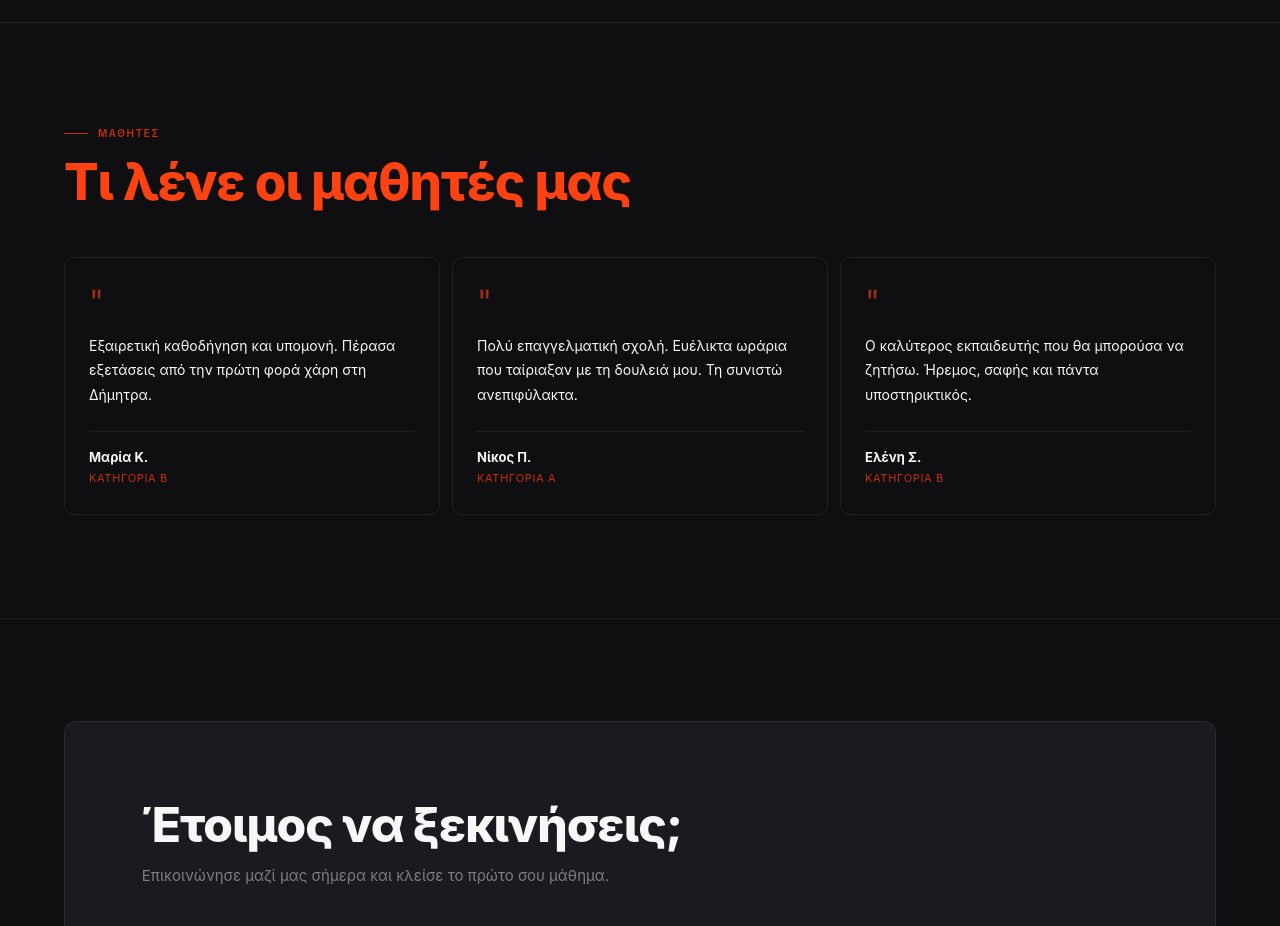
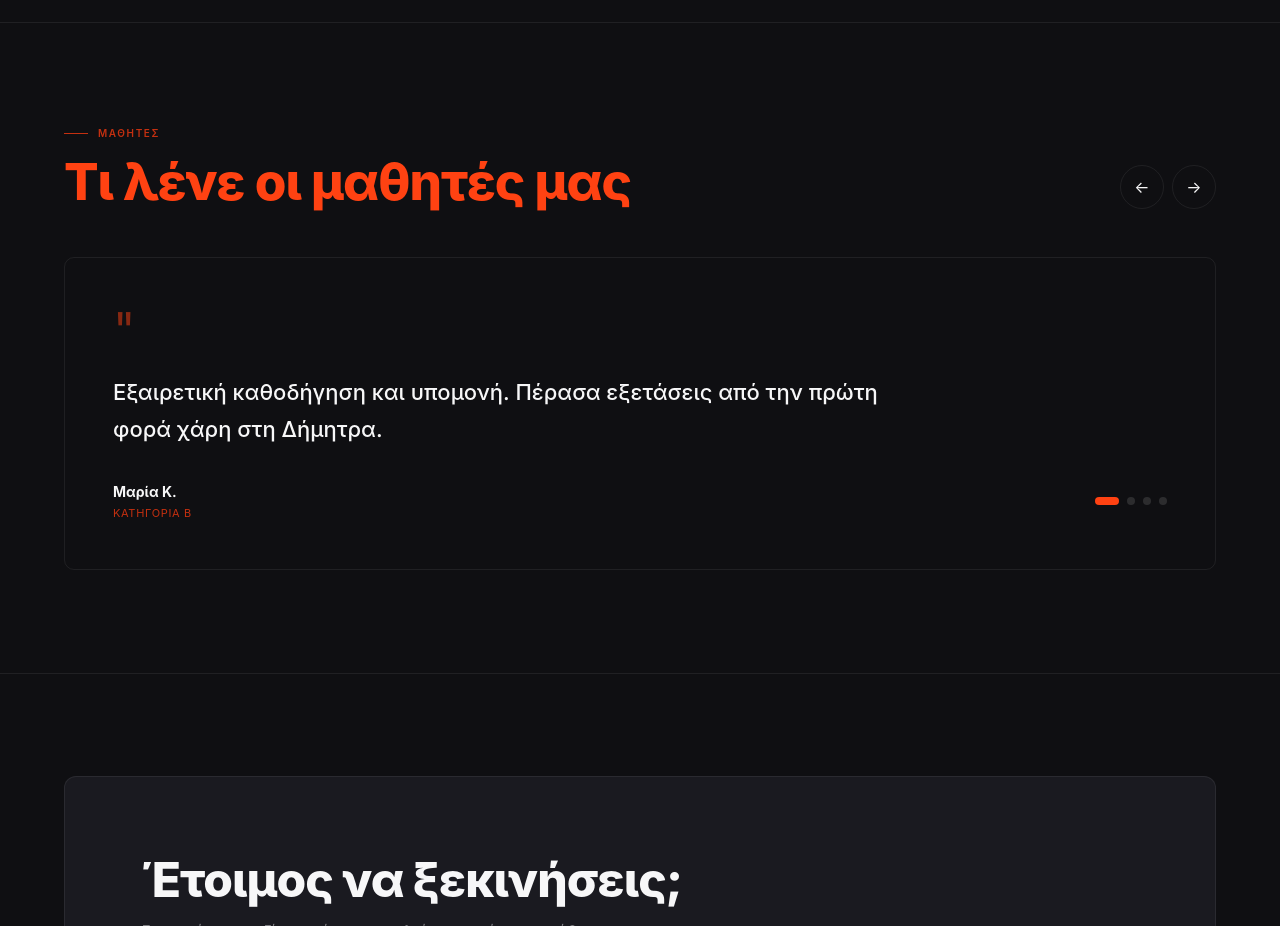
Before and after one commit to bmanologlou/dc26-next, a Next.js app: page / in a window 1280 px wide. Shown: the part 3540-4466 px from the top of the page. Built offline with nearby package versions, Linux system fonts and the light colour scheme.

Commit message:
Testimonials: slider with arrows, dots, swipe animation

```diff
--- a/app/components/Testimonials.tsx
+++ b/app/components/Testimonials.tsx
@@ -1,16 +1,26 @@
 'use client'
-import { useRef } from 'react'
-import { motion, useInView } from 'framer-motion'
+import { useRef, useState } from 'react'
+import { motion, useInView, AnimatePresence } from 'framer-motion'
 
 const testimonials = [
   { text: 'Εξαιρετική καθοδήγηση και υπομονή. Πέρασα εξετάσεις από την πρώτη φορά χάρη στη Δήμητρα.', name: 'Μαρία Κ.', cat: 'Κατηγορία Β' },
   { text: 'Πολύ επαγγελματική σχολή. Ευέλικτα ωράρια που ταίριαξαν με τη δουλειά μου. Τη συνιστώ ανεπιφύλακτα.', name: 'Νίκος Π.', cat: 'Κατηγορία Α' },
   { text: 'Ο καλύτερος εκπαιδευτής που θα μπορούσα να ζητήσω. Ήρεμος, σαφής και πάντα υποστηρικτικός.', name: 'Ελένη Σ.', cat: 'Κατηγορία Β' },
+  { text: 'Από τη πρώτη μέρα ένιωσα άνετα. Σπουδαία σχολή με πραγματικό ενδιαφέρον για τον μαθητή.', name: 'Δημήτρης Α.', cat: 'Κατηγορία Γ' },
 ]
 
 export default function Testimonials() {
   const ref = useRef(null)
   const inView = useInView(ref, { once: true, margin: '-80px' })
+  const [current, setCurrent] = useState(0)
+  const [dir, setDir] = useState(1)
+
+  const go = (idx: number) => {
+    setDir(idx > current ? 1 : -1)
+    setCurrent(idx)
+  }
+  const prev = () => go(current === 0 ? testimonials.length - 1 : current - 1)
+  const next = () => go(current === testimonials.length - 1 ? 0 : current + 1)
 
   return (
     <section ref={ref} style={{
@@ -19,11 +29,16 @@ export default function Testimonials() {
     }}>
       <div style={{ maxWidth: '1440px', margin: '0 auto' }}>
 
+        {/* Heading + arrows */}
         <motion.div
           initial={{ opacity: 0, y: 24 }}
           animate={inView ? { opacity: 1, y: 0 } : {}}
           transition={{ duration: 0.6 }}
-          style={{ marginBottom: '48px' }}>
+          style={{
+            display: 'flex', alignItems: 'flex-end',
+            justifyContent: 'space-between', marginBottom: '48px', gap: '24px',
+          }}>
+          <div>
             <div style={{
               fontSize: '10px', fontWeight: 600, letterSpacing: '0.16em',
               textTransform: 'uppercase', color: 'var(--color-red-dark)',
@@ -38,36 +53,78 @@ export default function Testimonials() {
             }}>
               Τι λένε οι μαθητές μας
             </h2>
+          </div>
+
+          {/* Arrow controls */}
+          <div style={{ display: 'flex', gap: '8px', flexShrink: 0 }}>
+            {[{ fn: prev, label: '←' }, { fn: next, label: '→' }].map(({ fn, label }) => (
+              <button key={label} onClick={fn} style={{
+                width: '44px', height: '44px', borderRadius: '50%',
+                border: '1px solid var(--color-border)',
+                background: 'none', cursor: 'pointer',
+                color: 'var(--color-light)', fontSize: '16px',
+                display: 'flex', alignItems: 'center', justifyContent: 'center',
+                transition: 'border-color 200ms, background 200ms',
+              }}
+              onMouseEnter={e => { e.currentTarget.style.borderColor = 'var(--color-red)'; e.currentTarget.style.color = 'var(--color-red)' }}
+              onMouseLeave={e => { e.currentTarget.style.borderColor = 'var(--color-border)'; e.currentTarget.style.color = 'var(--color-light)' }}>
+                {label}
+              </button>
+            ))}
+          </div>
         </motion.div>
 
-        <div style={{ display: 'grid', gridTemplateColumns: 'repeat(auto-fit, minmax(280px, 1fr))', gap: '12px' }}>
-          {testimonials.map((t, i) => (
-            <motion.div key={i}
-              initial={{ opacity: 0, y: 24 }}
-              animate={inView ? { opacity: 1, y: 0 } : {}}
-              transition={{ duration: 0.6, delay: i * 0.1 }}
+        {/* Slider */}
+        <div style={{ position: 'relative', overflow: 'hidden' }}>
+          <AnimatePresence mode="wait" custom={dir}>
+            <motion.div
+              key={current}
+              custom={dir}
+              initial={{ opacity: 0, x: dir * 60 }}
+              animate={{ opacity: 1, x: 0 }}
+              exit={{ opacity: 0, x: dir * -60 }}
+              transition={{ duration: 0.4, ease: [0.16, 1, 0.3, 1] }}
               style={{
                 border: '1px solid var(--color-border)',
-                borderRadius: '10px', padding: '28px 24px',
+                borderRadius: '10px', padding: 'clamp(28px, 4vw, 48px)',
               }}>
               <div style={{
-                fontSize: '32px', color: 'var(--color-red)', lineHeight: 1,
-                marginBottom: '16px', opacity: 0.6,
+                fontSize: 'clamp(32px, 4vw, 48px)', color: 'var(--color-red)',
+                lineHeight: 1, marginBottom: '20px', opacity: 0.5,
               }}>
                 "
               </div>
               <p style={{
-                fontSize: '14px', color: 'var(--color-light)',
-                lineHeight: 1.75, marginBottom: '24px',
+                fontSize: 'clamp(16px, 2vw, 22px)', color: 'var(--color-light)',
+                lineHeight: 1.7, marginBottom: '32px', fontWeight: 500,
+                maxWidth: '800px',
               }}>
-                {t.text}
+                {testimonials[current].text}
               </p>
-              <div style={{ borderTop: '1px solid var(--color-border)', paddingTop: '16px' }}>
-                <div style={{ fontSize: '13px', fontWeight: 700, color: 'var(--color-light)' }}>{t.name}</div>
-                <div style={{ fontSize: '11px', color: 'var(--color-red-dark)', marginTop: '2px', letterSpacing: '0.06em', textTransform: 'uppercase' }}>{t.cat}</div>
+              <div style={{ display: 'flex', alignItems: 'center', justifyContent: 'space-between', flexWrap: 'wrap', gap: '16px' }}>
+                <div>
+                  <div style={{ fontSize: '14px', fontWeight: 700, color: 'var(--color-light)' }}>
+                    {testimonials[current].name}
+                  </div>
+                  <div style={{ fontSize: '11px', color: 'var(--color-red-dark)', marginTop: '3px', letterSpacing: '0.06em', textTransform: 'uppercase' }}>
+                    {testimonials[current].cat}
+                  </div>
+                </div>
+
+                {/* Dots */}
+                <div style={{ display: 'flex', gap: '8px' }}>
+                  {testimonials.map((_, i) => (
+                    <button key={i} onClick={() => go(i)} style={{
+                      width: i === current ? '24px' : '8px', height: '8px',
+                      borderRadius: '4px', border: 'none', cursor: 'pointer',
+                      background: i === current ? 'var(--color-red)' : 'var(--color-border-mid)',
+                      transition: 'all 300ms ease', padding: 0,
+                    }} />
+                  ))}
+                </div>
               </div>
             </motion.div>
-          ))}
+          </AnimatePresence>
         </div>
       </div>
     </section>
```
Lines whose indentation alone changed are shown as unchanged.
